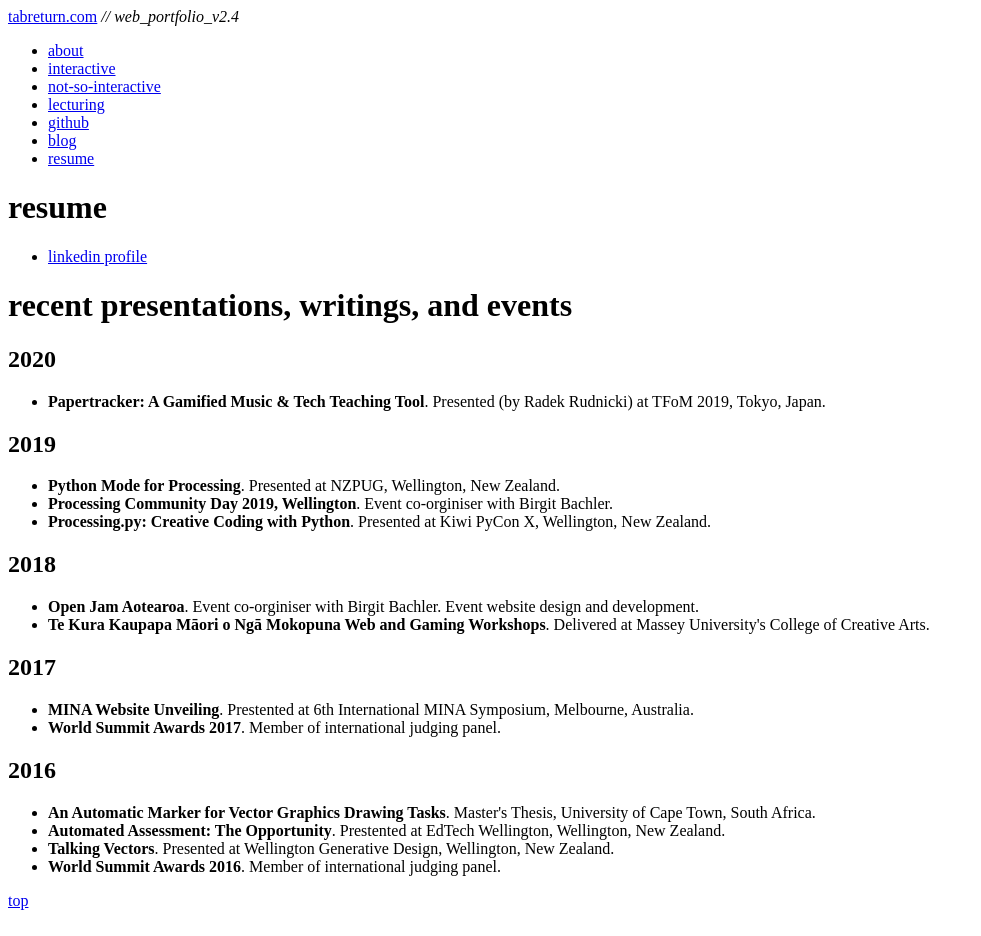
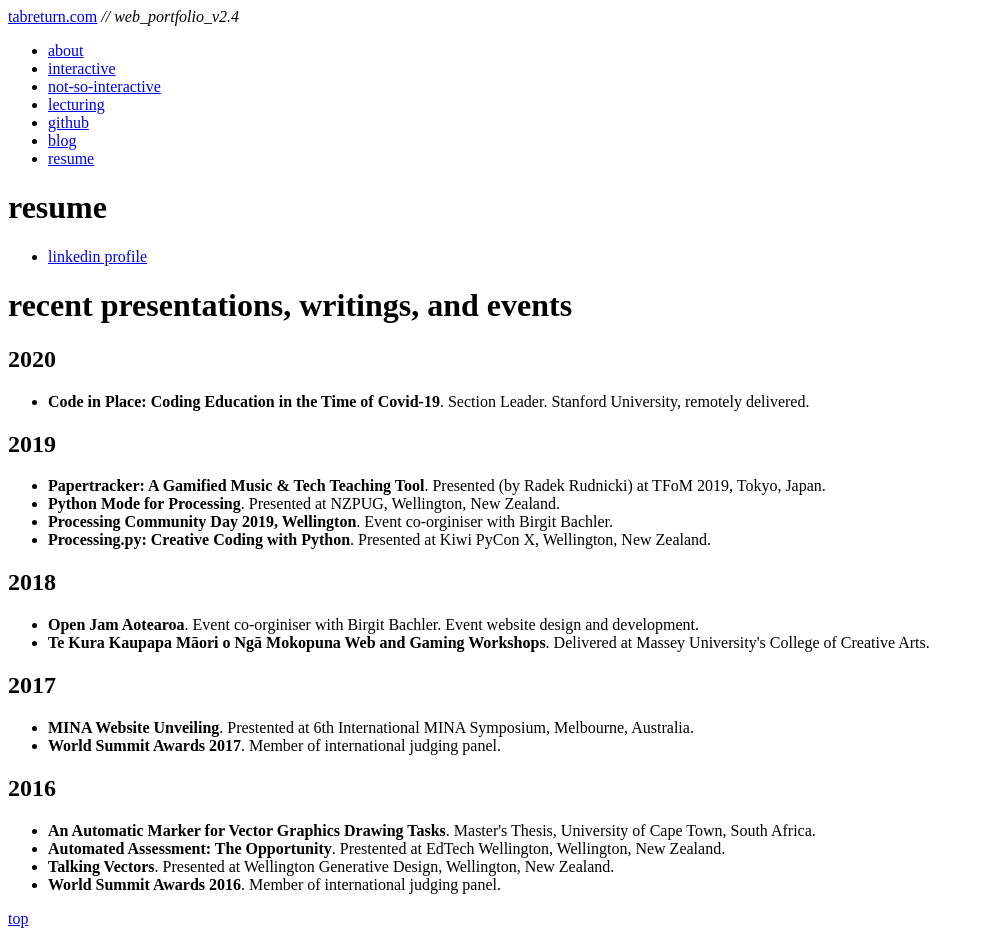
Before and after one commit to tabreturn/tabreturn.portfolio, a Jekyll site: the page built from resume.html, in a window 1280 px wide. Shown: the whole page, without its empty margins (0-981 px from the left). Built offline with Jekyll 4.4.1, drawn with Linux system fonts in a browser that asks for light colours; comment, search, counter and statistics services are not loaded.

Commit message:
- shuffle outputs

```diff
--- a/resume.html
+++ b/resume.html
@@ -18,10 +18,11 @@
   <h1>recent presentations, writings, and events</h1>
   <h2>2020</h2>
   <ul>
-    <li><b>Papertracker: A Gamified Music &amp; Tech Teaching Tool</b>. Presented (by Radek Rudnicki) at TFoM 2019, Tokyo, Japan.</li>
+    <li><b>Code in Place: Coding Education in the Time of Covid-19</b>. Section Leader. Stanford University, remotely delivered.</li>
   </ul>
   <h2>2019</h2>
   <ul>
+    <li><b>Papertracker: A Gamified Music &amp; Tech Teaching Tool</b>. Presented (by Radek Rudnicki) at TFoM 2019, Tokyo, Japan.</li>
     <li><b>Python Mode for Processing</b>. Presented at NZPUG, Wellington, New Zealand.</li>
     <li><b>Processing Community Day 2019, Wellington</b>. Event co-orginiser with Birgit Bachler.</li>
     <li><b>Processing.py: Creative Coding with Python</b>. Presented at Kiwi PyCon X, Wellington, New Zealand.</li>
```
